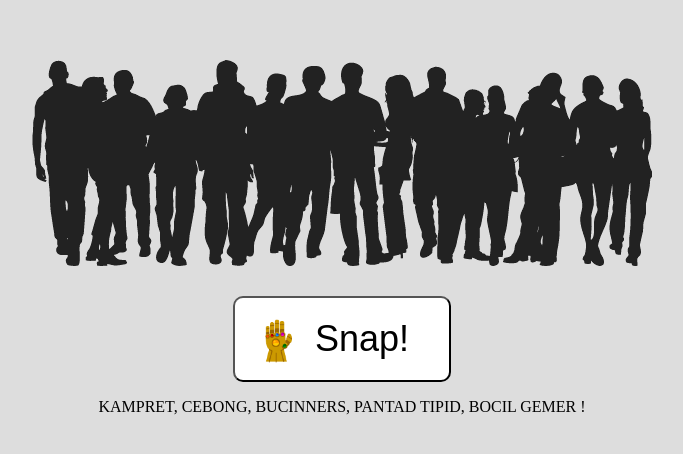
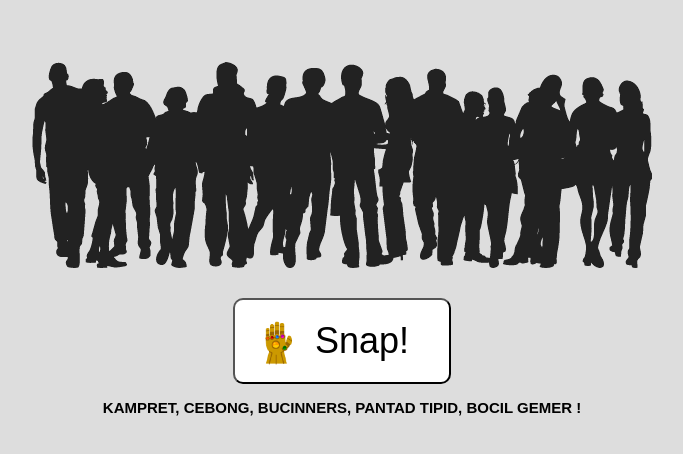
Before and after one commit to pvzuntil/snap, a plain HTML site: page index.html in a window 1280 px wide. Shown: the part 154-608 px from the top of the page, without its empty margins (298-981 px from the left). Drawn offline with Linux system fonts and the light colour scheme.

Commit message:
Update styles.css

```diff
--- a/styles.css
+++ b/styles.css
@@ -26,3 +26,9 @@ body {
 .dust {
   position: absolute;
 }
+
+p{
+  font-family: Arial;
+  font-size:15px;
+  font-weight: bold;
+}
```
